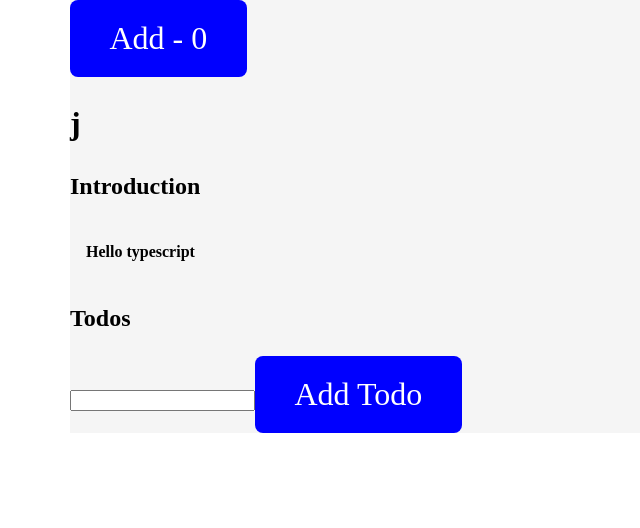
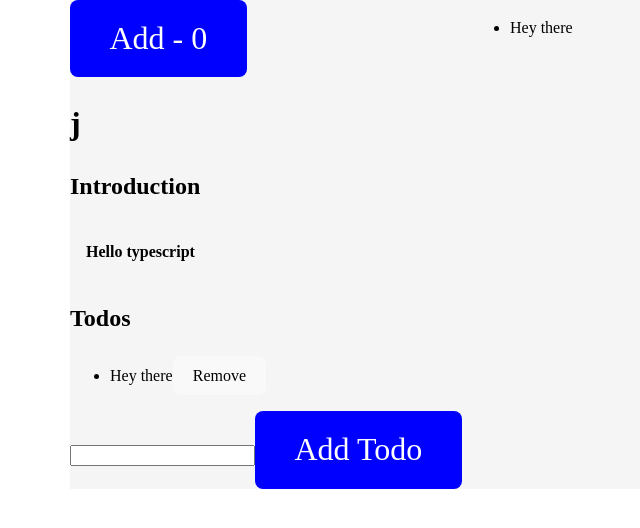
Before and after one commit to DevEmmac/typescript-project, a React (Vite) app: page / in a window 1280 px wide. Shown: the top 528 px of the page, without its empty margins (170-810 px from the left). Built offline with nearby package versions, Linux system fonts and the light colour scheme.

Commit message:
added store component and usetodo component

```diff
--- a/src/App.tsx
+++ b/src/App.tsx
@@ -1,9 +1,9 @@
 import React, { useCallback, useRef } from "react";
 import "./App.css";
 import Increasement from "./Increasement";
-// import { useTodos} from "./useTodos";
+import { useTodos} from "./useTodos";
 import store, {selectTodos, addTodo, removeTodo} from './store';
-import { Provider, useSelector, useDispatch } from 'react-redux';
+import { Provider, useSelector } from 'react-redux';
 
 const Heading = ({title}: {title: string}) => <h2>{title}</h2>;
 
@@ -19,7 +19,7 @@ const Box = ({children}: { children: React.ReactNode}) => (
 
 const Button: React.FunctionComponent<
   React.DetailedHTMLProps<React.ButtonHTMLAttributes<HTMLButtonElement>,
-  HTMLButtonElement & {title?:string}>
+  HTMLButtonElement & {title?: string}>
 > = ({ title, children, style, ...rest }) => (
   <button
   {...rest}
@@ -41,21 +41,23 @@ function UL<T>({ items, render, itemClick}:
   );
 }
 
-// const initialTodos = [{ id: 0, text: "Hey there", done: false  }];
+const initialTodos = [{ id: 0, text: "Hey there", done: false  }];
 
 function App() {
 
-  const todos = useSelector(selectTodos);
-  const dispatch = useDispatch();
+  const { todos, addTodo, removeTodo } = useTodos(initialTodos);
+
+  // const todos = useSelector(selectTodos);
+  // const dispatch = useDispatch();
 
   const newTodoRef = useRef<HTMLInputElement>(null);
 
   const onAddTodo = useCallback(() => {
     if (newTodoRef.current) {
-      dispatch(addTodo(newTodoRef.current.value));
+      addTodo(newTodoRef.current.value);
       newTodoRef.current.value = "";
     }
-  }, [dispatch]);
+  }, [addTodo]);
 
   return (
     <div>
@@ -71,7 +73,7 @@ function App() {
         render={(todo) => (
           <>
             {todo.text}
-            <button onClick={() => dispatch(removeTodo(todo.id))}>
+            <button onClick={() => (removeTodo(todo.id))}>
               Remove
             </button>
           </>
@@ -88,12 +90,12 @@ function App() {
 
 
 const JustTheTodos = () => {
-  const todos = useSelector(selectTodos);
+  const {todos} = useTodos(initialTodos);
   return (
     <UL
       items={todos}
       itemClick={() => {}}
-      render={(todo) => <>{todo.text}</>}
+      render={(todo) => (<>{todo.text}</>)}
     />
   );
 };
--- a/src/useTodos.tsx
+++ b/src/useTodos.tsx
@@ -19,7 +19,7 @@ export function useTodos (initialTodos: Todo[]): {
 
   useEffect(() => {
     setTodos(initialTodos);
-  }, [initialTodos, setTodos])
+  }, [initialTodos, setTodos]);
 
   const addTodo = useCallback((text: string) => {
      setTodos(
```
